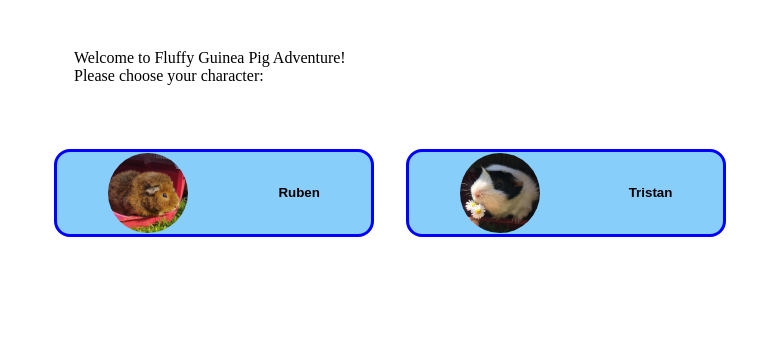
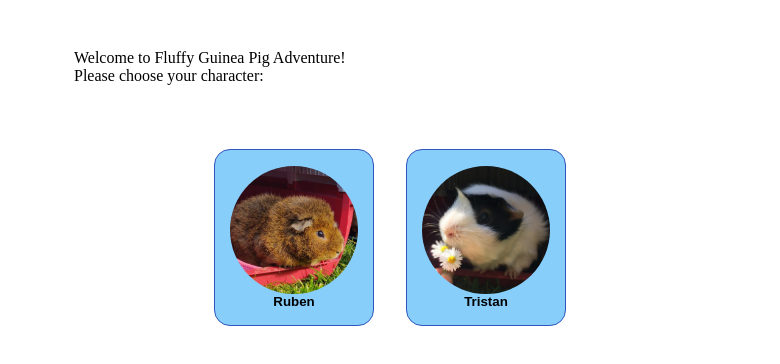
Before and after one commit to lisapaajarvi/Laboration1, a plain HTML site: page index.html in a window 1280 px wide. Shown: the part 120-484 px from the top of the page, without its empty margins (250-1030 px from the left). Drawn offline with Linux system fonts and the light colour scheme.

Commit message:
changed button style

```diff
--- a/style.css
+++ b/style.css
@@ -27,17 +27,20 @@ header {
     display: none;
 }
 .character-img {
-    width: 5rem;
-    border-radius: 5rem;
+    width: 8rem;
+    border-radius: 8rem;
 }
 button {
-    width: 20rem;
-    border: 0.2rem solid blue;
+    width: 10rem;
+    border: 0.1rem solid rgb(48, 86, 189);
     border-radius: 1rem;
     font-weight: bold;
     background-color: lightskyblue;
     margin: 1rem;
+    padding-top: 1rem;
+    padding-bottom: 1rem;
     display: flex;
+    flex-direction: column;
     align-items: center;
     justify-content: space-around;
 }
```
